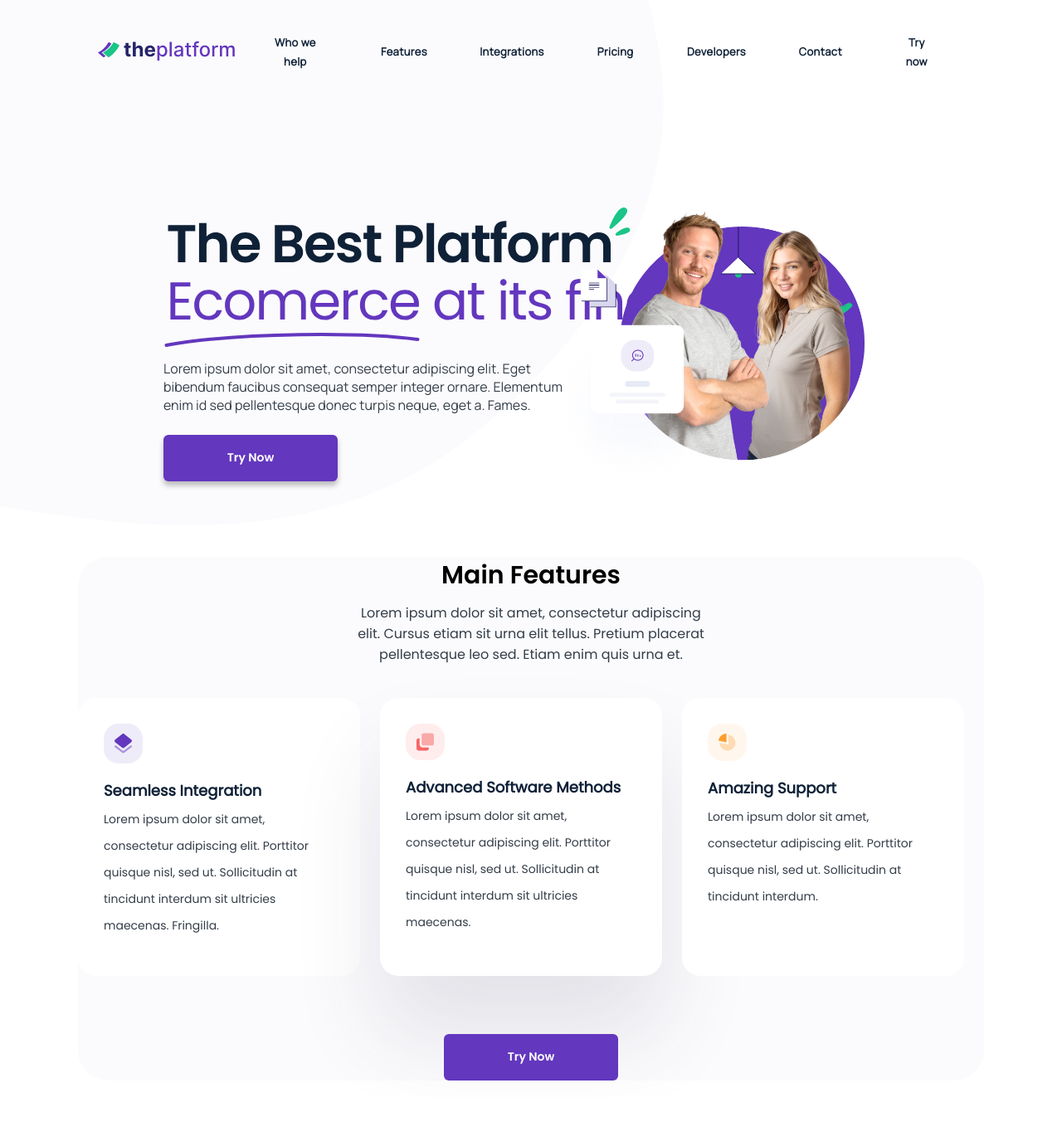
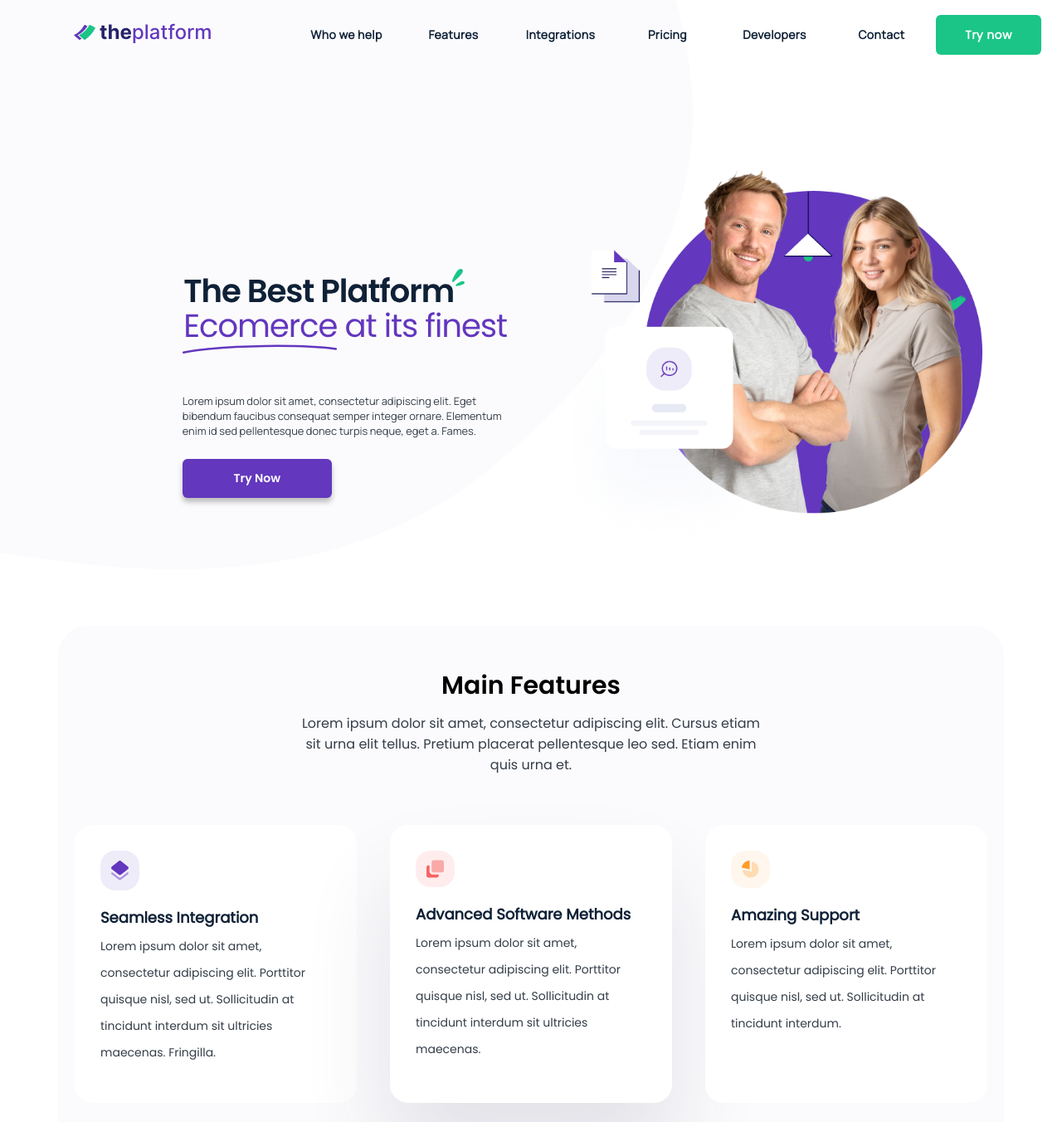
Before and after one commit to Mona95/React-LandingPage, a React app: page / in a window 1280 px wide. Shown: the top 1352 px of the page at 83% size. Before the commit the page ends 1322 px from the top, so only its background shows below. Built offline with nearby package versions, Linux system fonts and the light colour scheme.

Commit message:
Minor modifications related to layout

```diff
--- a/src/components/UI/AdSectionContent/index.js
+++ b/src/components/UI/AdSectionContent/index.js
@@ -8,7 +8,7 @@ function AdSectionContent() {
         <div className="adsection-content-wrapper">
             <div className="adsection-content">
                 <div className="desc-img-wrapper">
-                    <AdSectionDescription width={650} />
+                    <AdSectionDescription width='100%'/>
                 </div>
                 <div className="text-wrapper">
                     Lorem ipsum dolor sit amet, consectetur adipiscing elit. Eget bibendum faucibus consequat semper integer ornare. Elementum enim id sed pellentesque donec turpis neque, eget a. Fames.
--- a/src/components/UI/AdSectionContent/index.scss
+++ b/src/components/UI/AdSectionContent/index.scss
@@ -8,7 +8,7 @@
 
 .text-wrapper{
     font-family: 'Manrope-regular';
-    font-size: 16px;
+    font-size: 1vw;
     margin-top: 8px;
     color: #343D48;
 
@@ -22,8 +22,8 @@
     color: #fff;
     border: none;
     background-color: #6337BE;
-    width: 210px;
-    height: 56px;
+    width: 180px;
+    height: 47px;
     font-family: 'Poppins-semibold';
     font-size: 14px;
     border-radius: 6px;
--- a/src/components/UI/AdSectionImg/index.js
+++ b/src/components/UI/AdSectionImg/index.js
@@ -1,10 +1,12 @@
 import React from 'react'
+import AdSectionRightImage from '../../../assets/images/adsection-right.png';
 
 import './index.scss'
 
 function AdSectionImg() {
     return (
-        <div className="adsection-img">
+        <div className="adsection-img-wrapper">
+        <img className="adsection-img" alt="adsection-img" src={AdSectionRightImage} />
         </div>
     )
 }
--- a/src/components/UI/AdSectionImg/index.scss
+++ b/src/components/UI/AdSectionImg/index.scss
@@ -1,9 +1,9 @@
+.adsection-img-wrapper{
+    width: 100%;
+    height: 100%;
+}
+
 .adsection-img{
-    background-image: url('../../../assets/images/adsection-right.png');
-    background-size: contain;
-    background-repeat: no-repeat;
-    background-position: center;
-    width: 100%;
-    height: 121%;
-    margin-right: 24%;
+    height: auto;
+    max-width: 100%;
 }
--- a/src/components/UI/FeaturesSection/index.js
+++ b/src/components/UI/FeaturesSection/index.js
@@ -16,6 +16,7 @@ const useStyles = makeStyles((theme) => ({
   },
   row: {
     width: "100%",
+    margin: 0,
   },
   paper: {
     padding: theme.spacing(2),
@@ -42,7 +43,7 @@ function FeaturesSection() {
         quis urna et.
       </div>
       <div className="features-cols">
-        <Grid container spacing={3} className={classes.row}>
+        <Grid container spacing={5} className={classes.row}>
           <Grid item xs={12} md={4} lg={4}>
             <Paper className={classes.paper}>
               <FeatureCard
--- a/src/components/UI/FeaturesSection/index.scss
+++ b/src/components/UI/FeaturesSection/index.scss
@@ -1,13 +1,14 @@
 .featuresection-wrapper{
     width: 100%;
     text-align: center;
-    margin-top: 25px;
+    margin-top: 120px;
     display: flex;
     justify-content: center;
     flex-direction: column;
     align-items: center;
     background-color: #FBFBFD;
     border-radius: 36px;
+    padding: 50px 0px;
 }
 
 .featuresection-title{
@@ -20,7 +21,7 @@
     font-size: 16px;
     color: #343D48;
     margin-top: 10px;
-    width: 40%;
+    width: 50%;
 }
 
 .features-cols{
@@ -36,8 +37,8 @@
     color: #fff;
     border: none;
     background-color: #6337BE;
-    width: 210px;
-    height: 56px;
+    width: 180px;
+    height: 47px;
     font-family: 'Poppins-semibold';
     font-size: 14px;
     border-radius: 6px;
--- a/src/components/UI/Navbar/index.js
+++ b/src/components/UI/Navbar/index.js
@@ -13,6 +13,7 @@ const useStyles = makeStyles((theme) => ({
     },
     logo: {
       flexGrow: 1,
+      marginLeft: 65
     },
   }));
 
@@ -20,7 +21,7 @@ const Navbar = () => {
     const classes = useStyles();
 
     return (
-        <div className={classes.root}>
+      <div className={classes.root}>
        <AppBar position="static" className='appbar-wrapper'>
         <Toolbar>
           <div className={classes.logo}>
@@ -32,7 +33,7 @@ const Navbar = () => {
           <Button>Pricing</Button>
           <Button>Developers</Button>
           <Button>Contact</Button>
-          <Button className="isMobile">Try now</Button>
+          <Button className="isMobile selected">Try now</Button>
         </Toolbar>
       </AppBar>
         </div>
--- a/src/components/UI/Navbar/index.scss
+++ b/src/components/UI/Navbar/index.scss
@@ -2,21 +2,36 @@
 .appbar-wrapper{
     background-color: transparent !important;
     box-shadow: none !important;
+    padding-top: 10px;
     button {
         color: #0F2137;
-        font-size: 13px;
-        font-weight: 700;
+        font-size: 14px;
+        font-weight: bold;
         font-style: normal;
         text-transform: none;
         font-family: 'Manrope-regular';
-        padding: 19px 35px;
+        padding: 15px 10px;
         margin: 1px;
+        line-height: 19.12px;
+        width: 127px;
 
         &:hover, &:focus{
            background-color: #1AC587;
            border-radius: 6px;
            color: #fff;
+            font-family: 'Poppins-regular';
+            line-height: 18px;
+            letter-spacing: -1%;
         }
+    }
+
+    button.selected{
+        background-color: #1AC587;
+        border-radius: 6px;
+        color: #fff;
+         font-family: 'Poppins-regular';
+         line-height: 18px;
+         letter-spacing: -1%;
     }
 }
 
--- a/src/components/containers/App/index.js
+++ b/src/components/containers/App/index.js
@@ -1,24 +1,20 @@
-import { ReactComponent as VectorBackground } from '../../../assets/images/background.svg'
-import './index.scss';
-import Navbar from '../../UI/Navbar';
-import AdSection from '../../UI/AdSection';
-import { Container } from '@material-ui/core';
-import FeaturesSection from '../../UI/FeaturesSection';
+import { ReactComponent as VectorBackground } from "../../../assets/images/background.svg";
+import "./index.scss";
+import Navbar from "../../UI/Navbar";
+import AdSection from "../../UI/AdSection";
+import FeaturesSection from "../../UI/FeaturesSection";
 
 const App = () => {
   return (
     <>
-    <Container>
-   <VectorBackground className="vector-bg" />
-             <div className="content">
-        <Navbar />
+      <Navbar />
+      <VectorBackground className="vector-bg" />
+      <div className="content">
         <AdSection />
         <FeaturesSection />
       </div>
-    </Container>
-
     </>
   );
-}
+};
 
 export default App;
--- a/src/components/containers/App/index.scss
+++ b/src/components/containers/App/index.scss
@@ -4,7 +4,7 @@
     top: -14px;
     left: -356px;
     width: 1448px;
-    height: 647px;
+    height: 700px;
 }
 
 .content{
```
